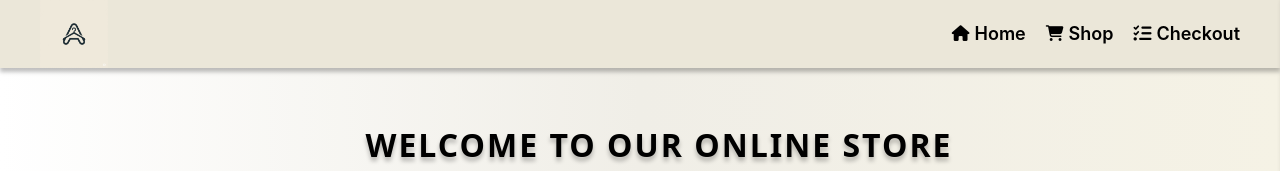
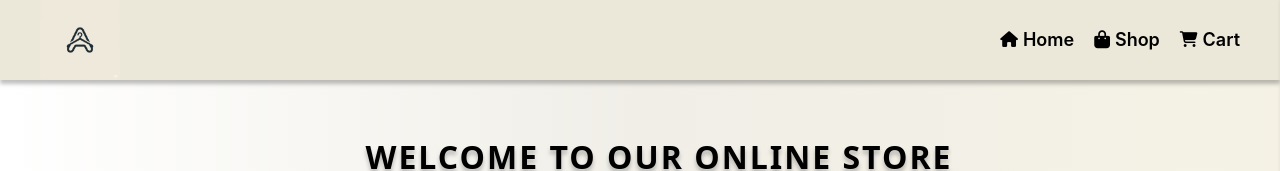
Before and after one commit to ItsJady-Taken/shopping-cart, a React (Vite) app: page /home in a window 1280 px wide. Shown: the top 171 px of the page. Built offline with nearby package versions, Linux system fonts and the light colour scheme.

Commit message:
change icon and object fit property

```diff
--- a/src/components/Nav.jsx
+++ b/src/components/Nav.jsx
@@ -30,7 +30,8 @@ function Nav() {
           </li>
           <li>
             <Link className="nav-link" to="./shop">
-              <i className="fa-solid fa-cart-shopping fa-sm"></i>
+              <i class="fa-solid fa-bag-shopping"></i>
+
               <span>Shop</span>
             </Link>
           </li>
@@ -44,8 +45,8 @@ function Nav() {
                 setSide("right");
               }}
             >
-              <i className="fa-solid fa-list-check"></i>
-              <span>Checkout</span>
+              <i className="fa-solid fa-cart-shopping fa-sm"></i>
+              <span>Cart</span>
               {/* Notification badge */}
               {items.length > 0 && (
                 <span
--- a/src/components/sideMenuPage.jsx
+++ b/src/components/sideMenuPage.jsx
@@ -9,7 +9,16 @@ export default function SideMenu({ toggleMenu }) {
       {/* Side Menu */}
 
       <div className="menu-header">
-        <h2 style={{ margin: "0px", fontSize: "24px" }}>Shopping Cart</h2>
+        <h2
+          style={{
+            margin: "0px",
+            fontSize: "24px",
+            fontWeight: "600",
+            letterSpacing: "1px",
+          }}
+        >
+          <i class="fa-solid fa-list-ul"></i> Shopping Cart
+        </h2>
         <button onClick={toggleMenu} className="close-btn">
           X
         </button>
--- a/src/styles/nav.css
+++ b/src/styles/nav.css
@@ -11,8 +11,8 @@
 }
 
 .nav-logo {
-  height: 68px;
-  width: 68px;
+  height: 80px;
+  width: 80px;
 }
 
 .nav-logo img {
--- a/src/styles/sideMenu.css
+++ b/src/styles/sideMenu.css
@@ -91,7 +91,7 @@
 .cart-item img {
   width: 60px;
   height: 60px;
-  object-fit: cover;
+  object-fit: fill;
   border-radius: 8px;
   border: 1px solid #ddd;
 }
```
Also changed, not shown: eslint.config.js (+13 -12 lines), 1 other file (tests, documents, lock files or other folders).
